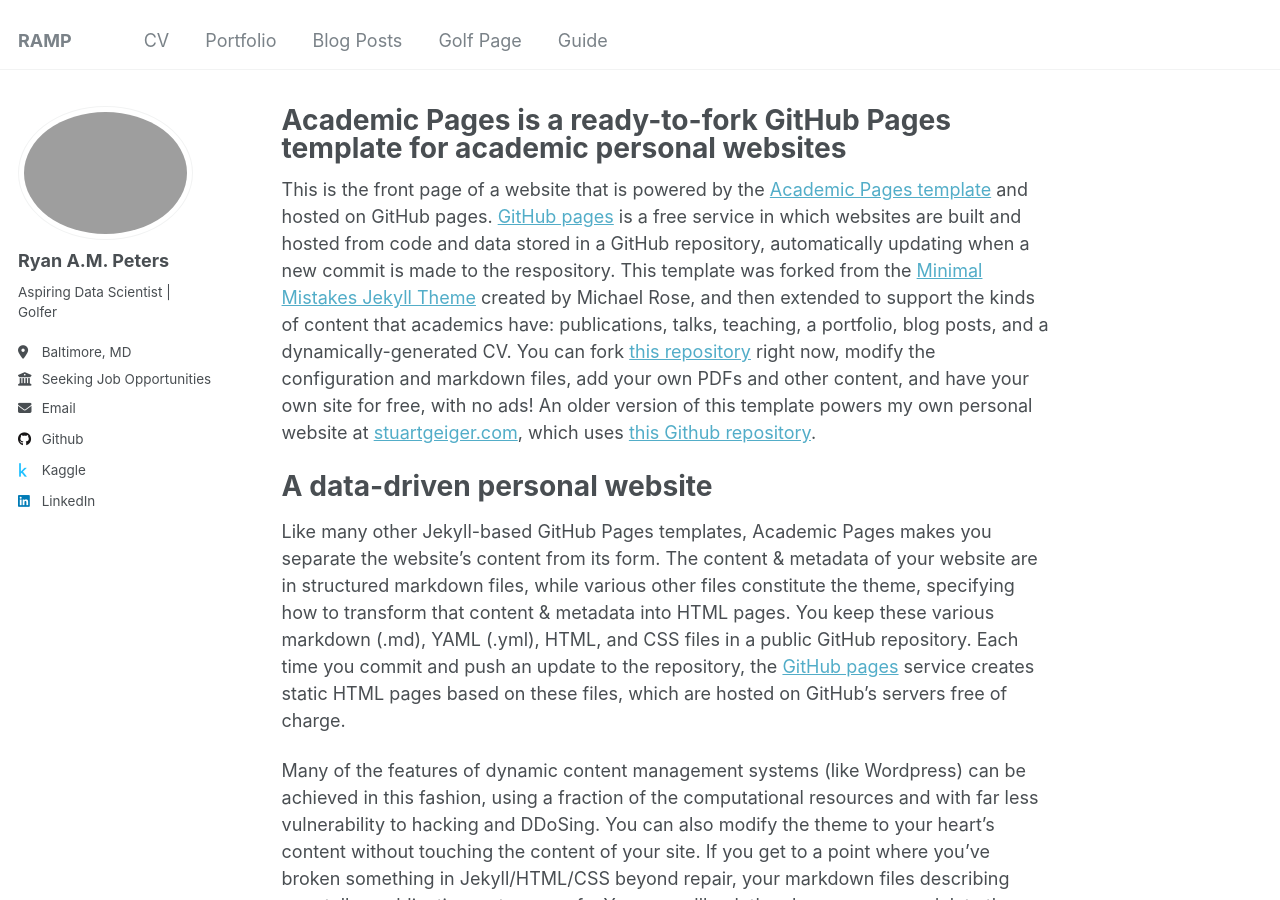
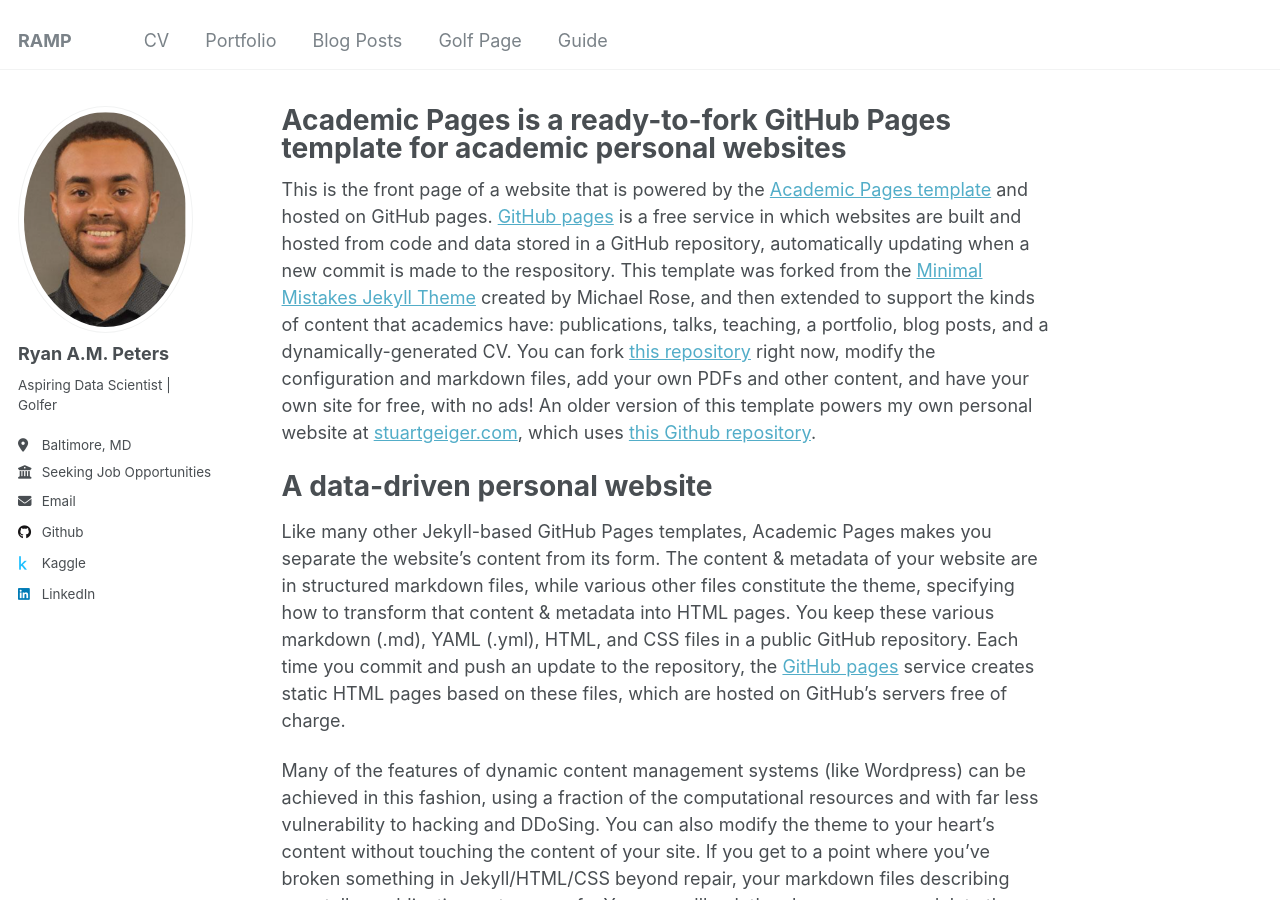
Before and after one commit to Rybus07/Rybus07.github.io, a Jekyll site: the page built from _pages/about.md, in a window 1280 px wide and 900 px high. Built offline with Jekyll 4.4.1, drawn with Linux system fonts in a browser that asks for light colours.

Commit message:
Update _config.yml

```diff
--- a/_config.yml
+++ b/_config.yml
@@ -21,7 +21,7 @@ repository               : "Rybus07/Rybus07.github.io"
 #               Additional customization can be done by editing /_includes/author-profile.html
 author:
   # Biographic information
-  avatar           : "profile pic 1.png"
+  avatar           : "Ryan Peters Headshot 2022.png"
   name             : "Ryan A.M. Peters"
   pronouns         : # example: "he/him"
   bio              : "Aspiring Data Scientist | Golfer"
```
